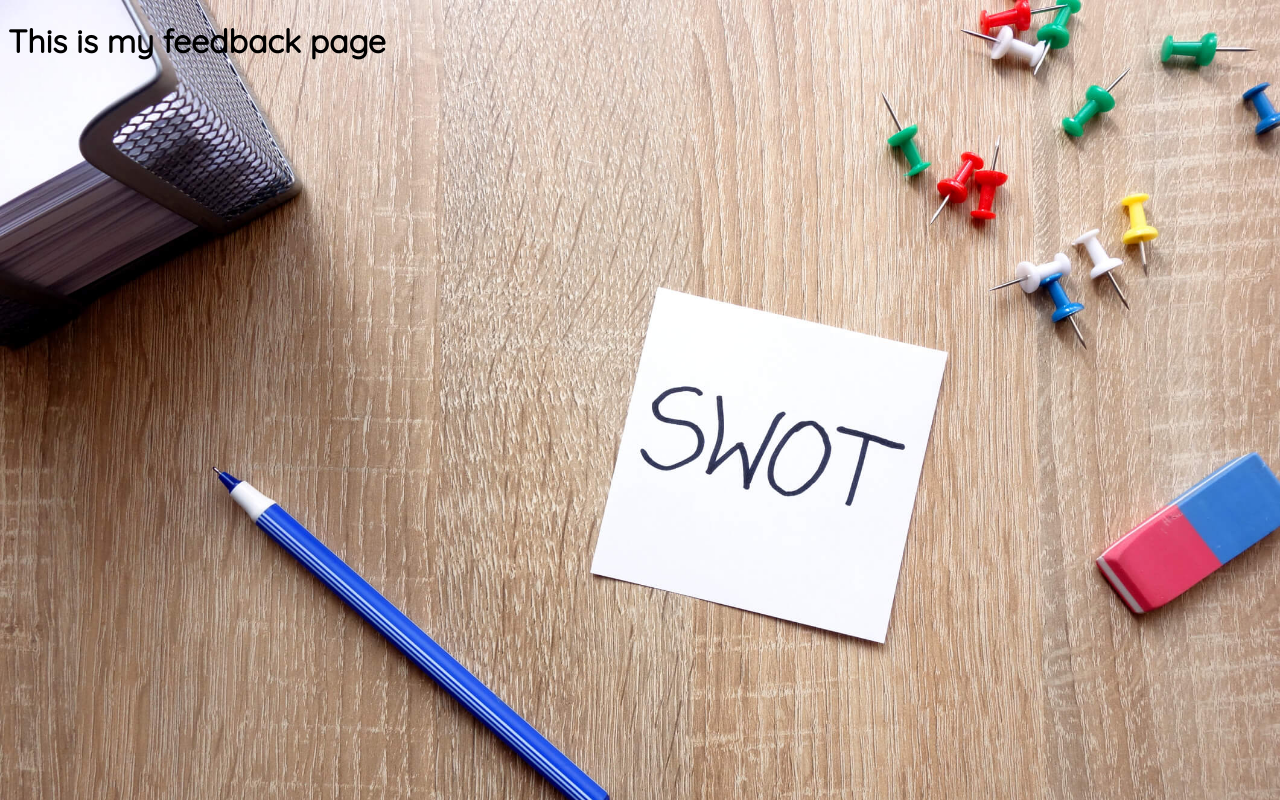
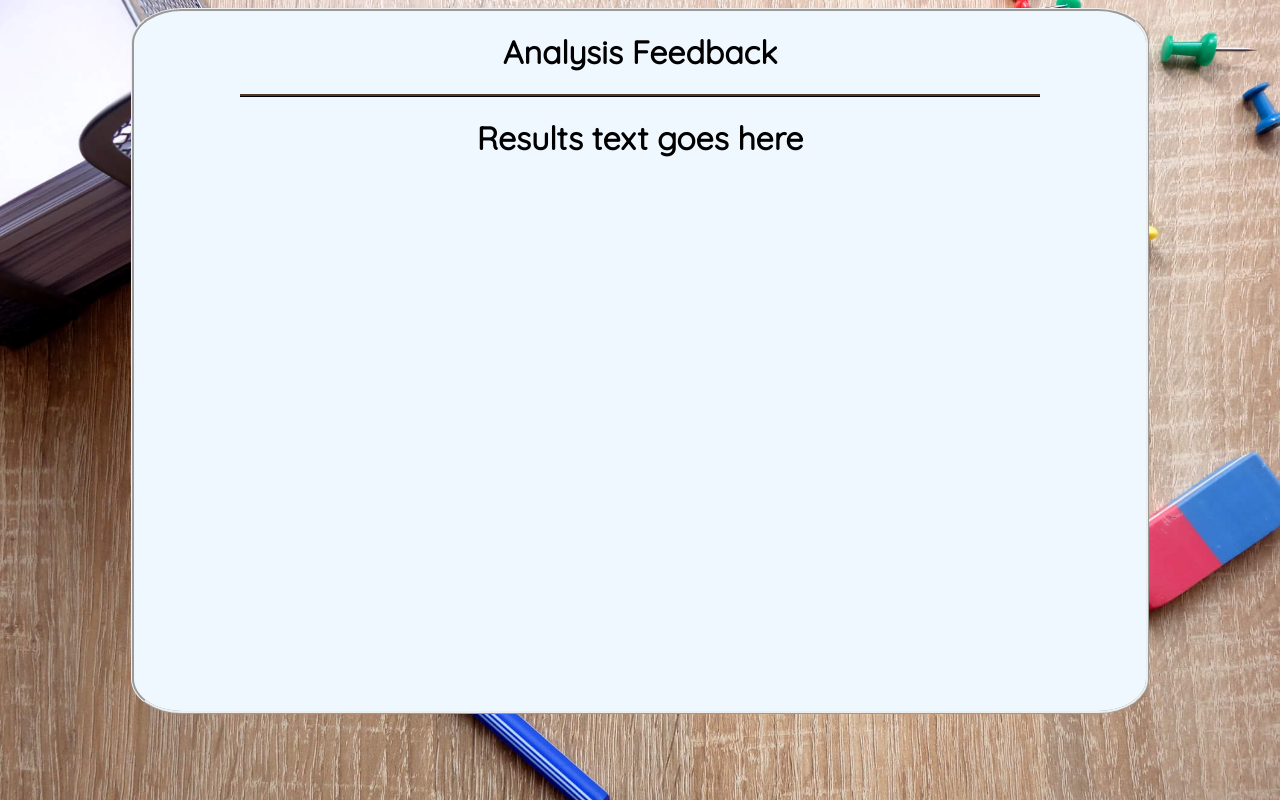
Before and after one commit to MatheusBenamor/M3-Project-CLIENT, a React (Create React App) app: page /feedback in a window 1280 px wide. Built offline with nearby package versions, Linux system fonts and the light colour scheme.

Commit message:
initial feedback page

```diff
--- a/src/components/AnalysisList.js
+++ b/src/components/AnalysisList.js
@@ -27,6 +27,7 @@ const AnalysisList = () => {
       <div className="analysis-list" onSubmit={handleSubmit}>
       <h3>My Analysis</h3>
         <p onChange={e => setAnalysisName(e.target.value)}>Exemplo Análise Número 1</p>
+        <p>{analysisName}</p>
         <p>Exemplo Análise Número 2</p>
         <p>Exemplo Análise Número 3</p>
 
--- a/src/pages/Feedback.js
+++ b/src/pages/Feedback.js
@@ -1,9 +1,22 @@
 import React from 'react'
+import '../styles/feedback.css'
 
 const Feedback = () => {
     return (
       <>
-        <h1> This is my feedback page </h1>
+      <div className='feedback-page'>
+      <div className='feedback-container'>
+      <div className='feedback-title'>
+      <h1> Analysis Feedback </h1>
+      </div>
+      <div className='result-line'></div>
+      <div className='feedback-results'>
+      <h1>Results text goes here</h1>
+      </div>
+        </div>
+
+        </div>
+
       </>
     )
   }
--- a/src/pages/Profile.js
+++ b/src/pages/Profile.js
@@ -8,6 +8,7 @@ import { useNavigate } from 'react-router-dom';
 
 const Profile = () => {
   const [ user, setUser ] = useState({});
+  const [ analysis, setAnalysis] = useState({});
 
   const navigate = useNavigate();
 
@@ -23,6 +24,18 @@ const Profile = () => {
     getProfile();
   }, [navigate])
 
+  useEffect(() => {
+    const getUserAnalysis = async () => {
+      try {
+        const analysis = await ApiUtils.getUserAnalysisName();
+        setAnalysis(analysis);
+      } catch (error) {
+        console.log(error);
+      }
+    }
+    getUserAnalysis();
+  }, [navigate])
+
   return (
     <div className="page-container">
         <div className="profile-container">
@@ -30,7 +43,7 @@ const Profile = () => {
       <UserProfile {...user} />
           </section>
           <section className="sec-2">
-          <AnalysisList></AnalysisList>
+          <AnalysisList {...analysis}/>
           </section>
         </div>
       </div>
--- /dev/null
+++ b/src/styles/feedback.css
@@ -0,0 +1,34 @@
+.feedback-container{
+    background-color: aliceblue;
+    display: flex;
+    flex-direction: column;
+    width: 80%;
+    height: 700px;
+    border-radius: 5%;
+    border-style: ridge;
+    justify-content: flex-start;
+    align-items: center;
+
+}
+
+.feedback-title{
+    display: flex;
+    justify-content: center;
+}
+
+.feedback-results{
+    display: flex;
+    justify-content: center;
+}
+
+.feedback-page{
+    display: flex;
+    justify-content: center;
+
+}
+
+.result-line{
+    border-color: #523A28;
+    border-style: ridge none none none;
+    width: 800px;
+}
--- a/src/utils/Api.utils.js
+++ b/src/utils/Api.utils.js
@@ -68,14 +68,22 @@ createAnalysis = async (newAnalysis) => {
 }
 
 //User Analysis Names
-getUserAnalysisName = async (id) => {
+getUserAnalysisName = async () => {
+    try{
+        const { data } = await this.api.get("/analysis")
+        return data
+    } catch (error){
+        throw error
+    }
+}
+/*getUserAnalysisName = async (id) => {
     try{
         const { data } = await this.api.get(`/analysis/${id}`)
         return data
     } catch (error){
         throw error
     }
-}
+}*/
 
 //User Profile
 getUserProfile = async (id) => {
```
